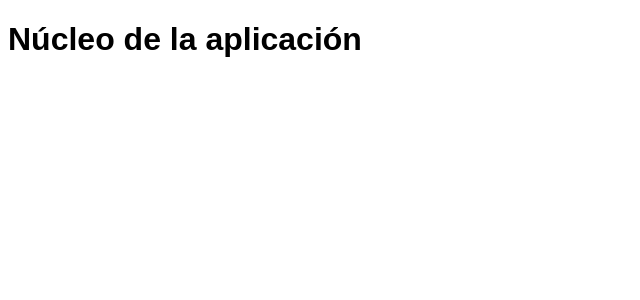
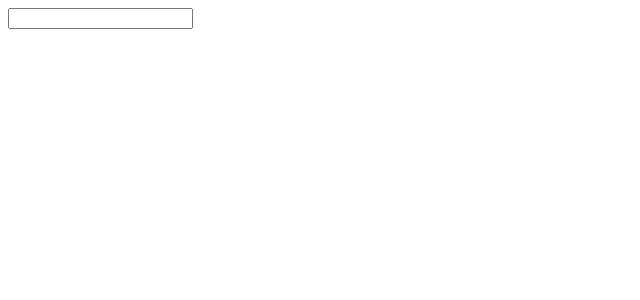
Before and after one commit to markSancho7/to-do-list-react, a React (Vite) app: page / in a window 1280 px wide. Shown: the top 300 px of the page, without its empty margins (0-640 px from the left). Built offline with nearby package versions, Linux system fonts and the light colour scheme.

Commit message:
actulizado

```diff
--- a/package.json
+++ b/package.json
@@ -11,6 +11,7 @@
 	"dependencies": {
 		"react": "18.2.0",
 		"react-dom": "18.2.0",
+		"styled-components": "^6.1.8",
 		"uuid": "9.0.0"
 	},
 	"devDependencies": {
--- a/src/App.jsx
+++ b/src/App.jsx
@@ -1,5 +1,46 @@
+import { useState } from 'react';
+import Task from './task/Task';
+import { v4 } from 'uuid';
+
 const App = () => {
-	return <h1>Núcleo de la aplicación</h1>;
+	const [tasks, setTasks] = useState([]);
+
+	return (
+		<>
+			<form action='' onSubmit={event => createTasks(event, tasks, setTasks)}>
+				<input name='task'></input>
+			</form>
+			{tasks.map(task => {
+				return (
+					<Task
+						key={task.id}
+						{...task}
+						action={() => completeTask(task.id, tasks, setTasks)}
+					></Task>
+				);
+			})}
+		</>
+	);
+};
+const createTasks = (event, tasks, setTasks) => {
+	event.preventDefault();
+
+	const newTask = {
+		id: v4(),
+		nameTask: event.target.task.value,
+		completed: false
+	};
+
+	setTasks([...tasks, newTask]);
+};
+
+const completeTask = (taskId, tasks, setTasks) => {
+	console.log(taskId);
+	if (tasks.id === taskId) {
+		tasks.completed = !completed;
+		setTasks(tasks.completed);
+		console.log(tasks);
+	}
 };
 
 export default App;
--- /dev/null
+++ b/src/task/Task.jsx
@@ -0,0 +1,12 @@
+import { StyledTask } from './styles';
+
+const Task = ({ nameTask, action }) => {
+	return (
+		<StyledTask>
+			<input type='checkbox' onChange={action}></input>
+			<p>{nameTask}</p>
+			<button>X</button>
+		</StyledTask>
+	);
+};
+export default Task;
--- /dev/null
+++ b/src/task/styles.js
@@ -0,0 +1,7 @@
+import styled from 'styled-components';
+
+const StyledTask = styled.div`
+	display: flex;
+`;
+
+export { StyledTask };
```
Also changed, not shown: 1 other file (tests, documents, lock files or other folders).
